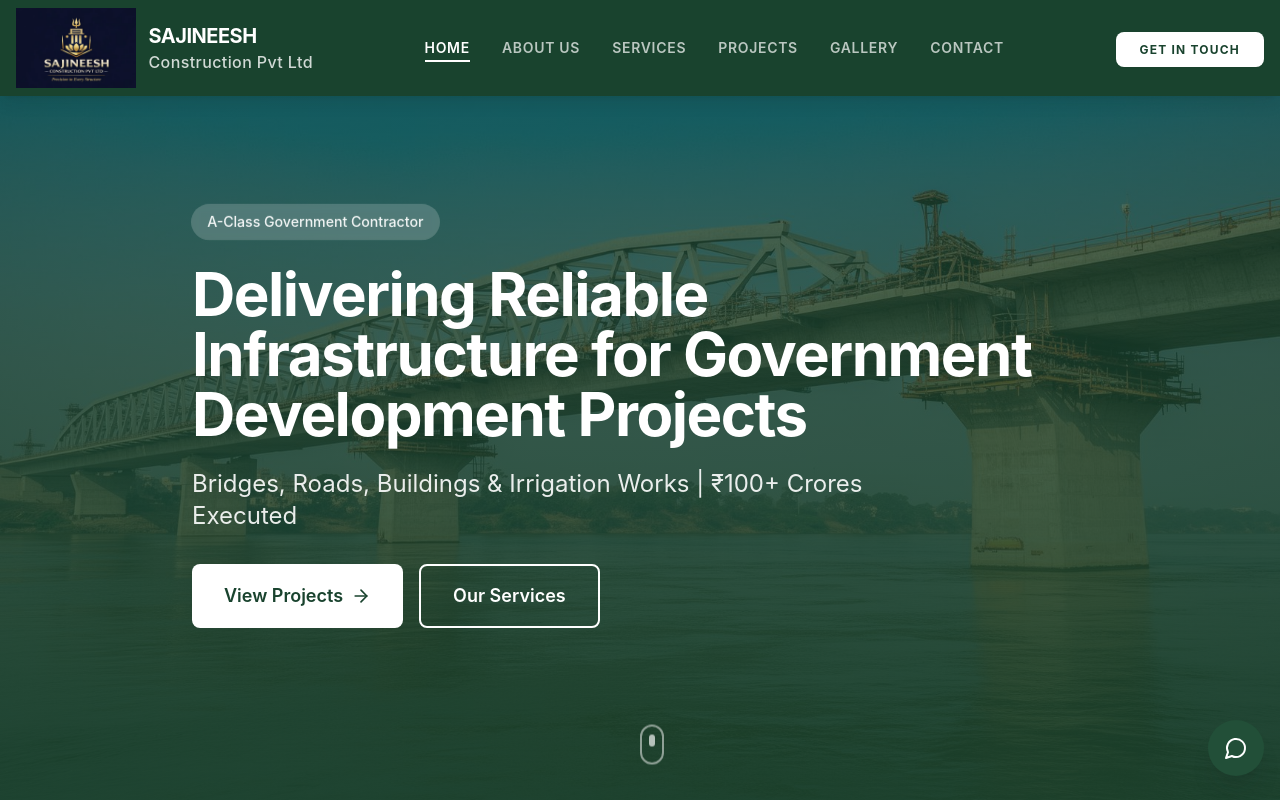
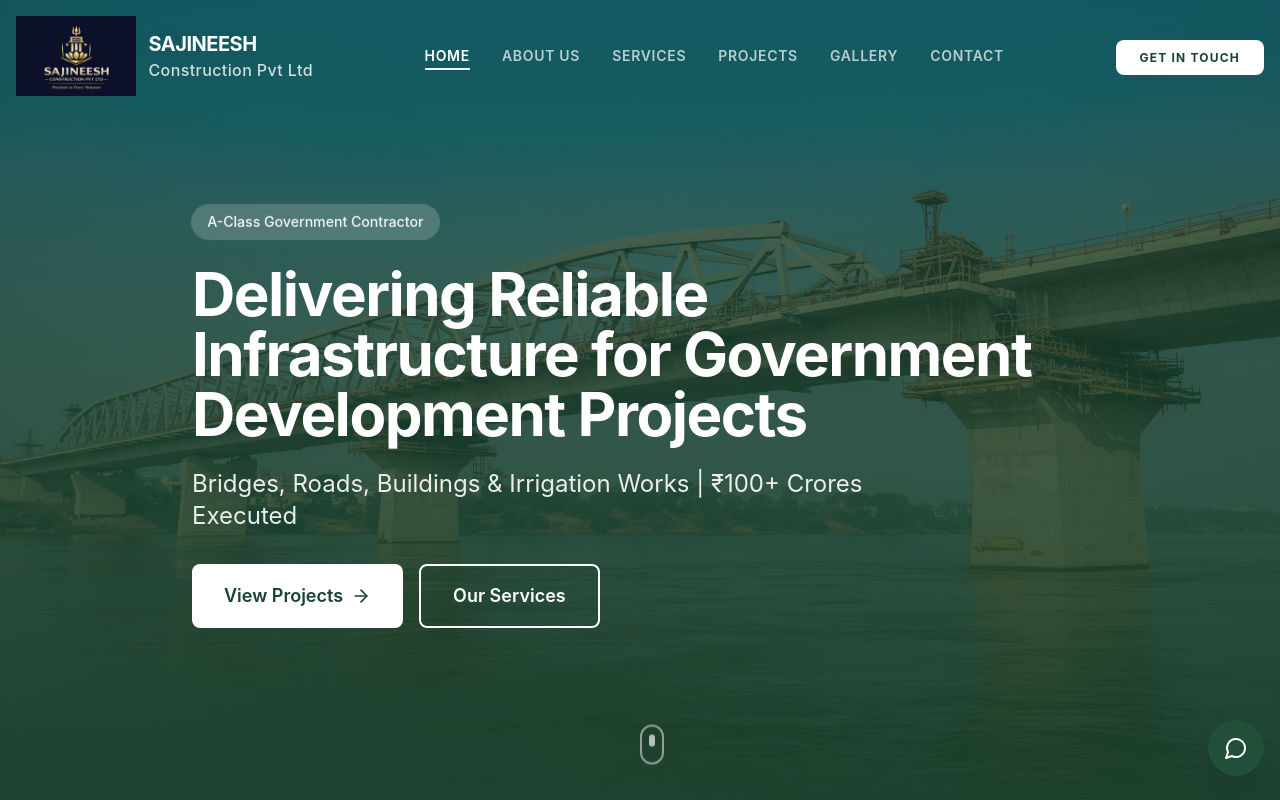
Before and after one commit to Muzammil-Ahm3d/sajineesh_properties, a React (Vite) app: page / in a window 1280 px wide. Shown: the top 800 px of the page. Built offline with nearby package versions, Linux system fonts and the light colour scheme; the HTML template or start-up script is replaced by a standard one.

Commit message:
Fix transparent navbar on home page

```diff
--- a/src/components/layout/Navbar.tsx
+++ b/src/components/layout/Navbar.tsx
@@ -38,7 +38,9 @@ export const Navbar: React.FC = () => {
         'fixed top-0 left-0 right-0 z-[999] transition-all duration-300',
         isScrolled
           ? 'bg-white/95 backdrop-blur-md shadow-md py-1'
-          : 'bg-green-dark shadow-lg py-2'
+          : location.pathname === '/'
+            ? 'bg-transparent py-4'
+            : 'bg-green-dark shadow-lg py-2'
       )}
     >
       <div className="container-wide px-4">
```
